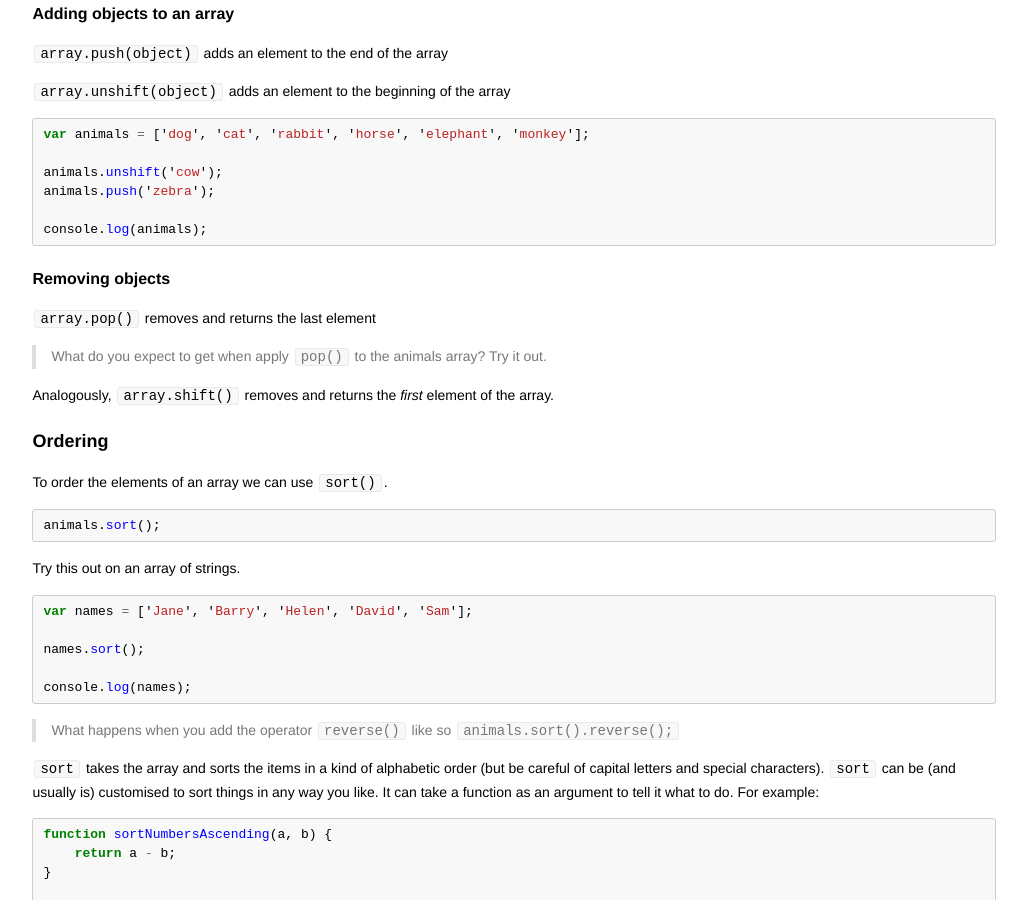
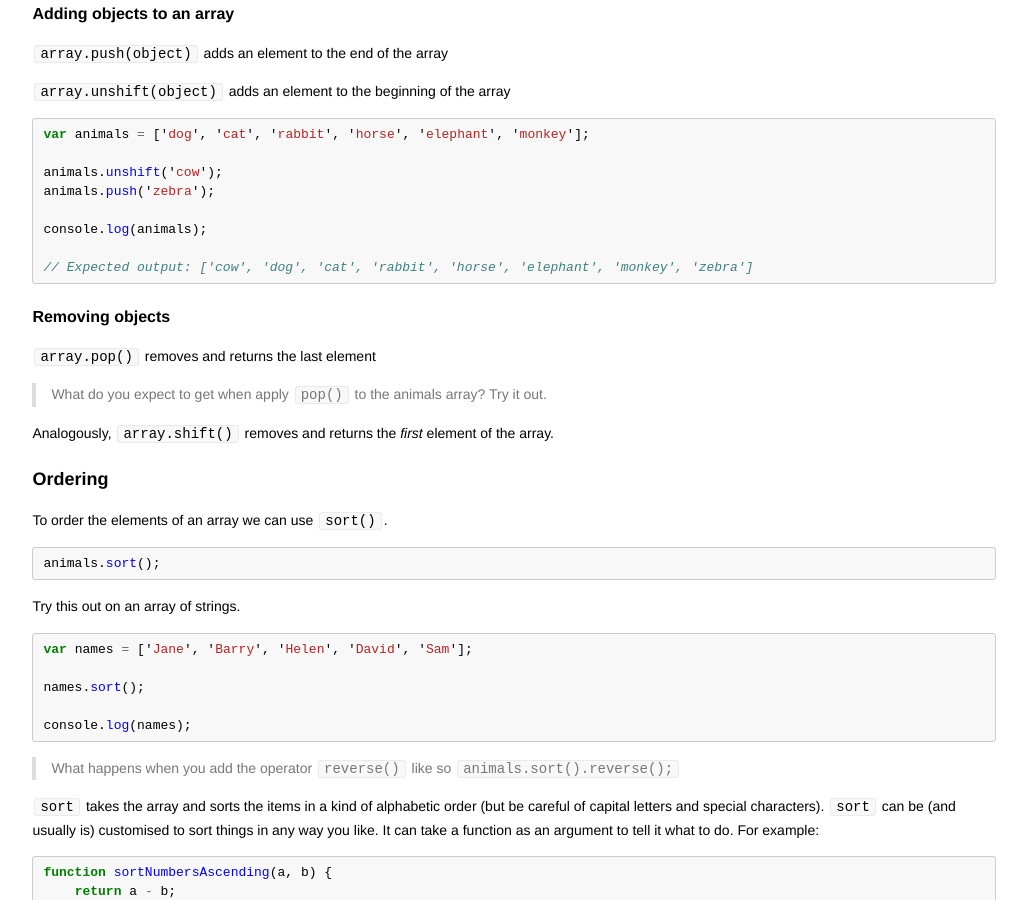
Before and after one commit to codebar/tutorials, a Jekyll site: the page built from js/lesson2/tutorial.md, in a window 1280 px wide and 900 px high, scrolled down 5753 px. Shown: the whole window, without its empty margins (126-1153 px from the left). Built offline with Jekyll 4.4.1, drawn with Linux system fonts in a browser that asks for light colours.

Commit message:
Added expected output for methods unshift and push
Array methods example for unshift and push doesn't show expected output which is helpful for someone to see exactly what happens to the array and reinforces the descriptions of these methods

````diff
--- a/js/lesson2/tutorial.md
+++ b/js/lesson2/tutorial.md
@@ -311,6 +311,8 @@ animals.unshift('cow');
 animals.push('zebra');
 
 console.log(animals);
+
+// Expected output: ['cow', 'dog', 'cat', 'rabbit', 'horse', 'elephant', 'monkey', 'zebra']
 ```
 
 #### Removing objects
````
